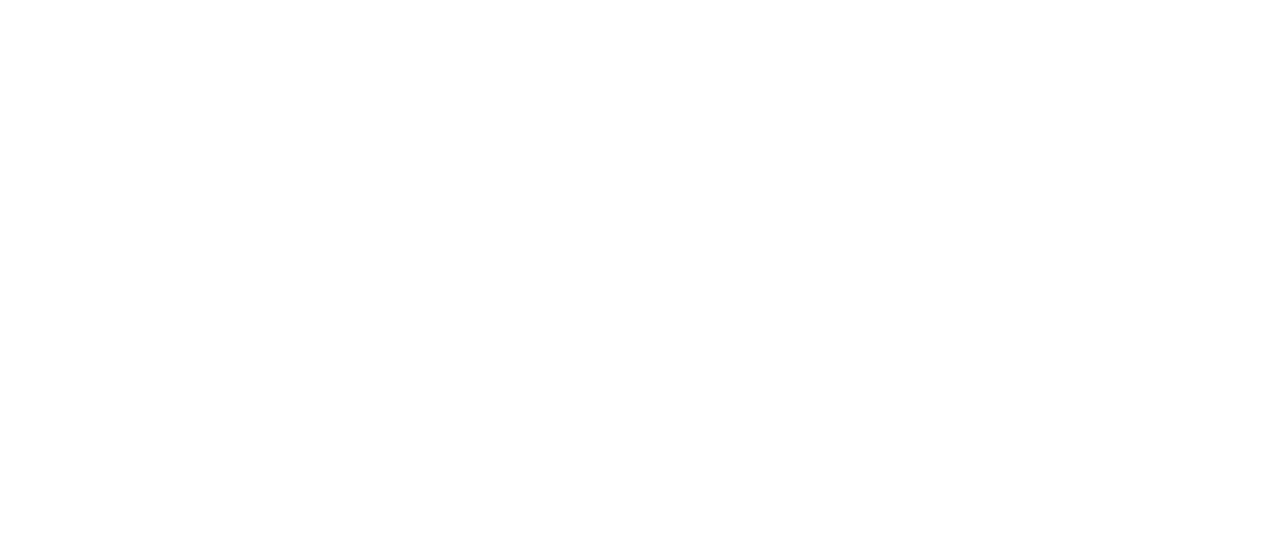
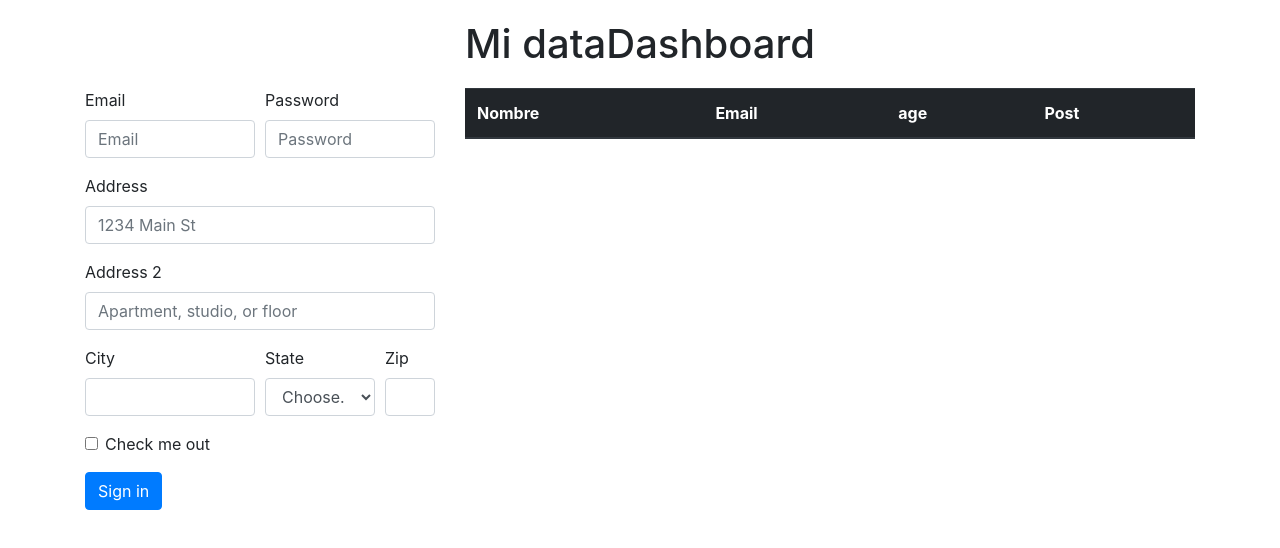
Before and after one commit to trainning-sugar/redSocial, a plain HTML site: page index.html in a window 1280 px wide. Drawn offline with nearby package versions, Linux system fonts and the light colour scheme; no server answers.

Commit message:
agregando firebase y consultando data

```diff
--- a/app.js
+++ b/app.js
@@ -0,0 +1,23 @@
+//var rootRef = firebase.database().ref();
+
+const rootRef = firebase.database().ref();
+rootRef.once("value")
+  .then(snapshot=> {
+    const data = snapshot.val();
+    const tbody = document.getElementById('tbody-data');
+    tbody.innerHTML = '';
+
+    for(let property in data){
+      tbody.innerHTML  += `
+      <tr>
+      <th scope="row">${property}</th>
+      <td>${data[property].mail}</td>
+      <td>${data[property].number}</td>
+      <td>${data[property].post}</td>
+    </tr>
+      `
+    }
+  })
+  .catch(error=>{
+    console.log('error' + error);
+  });
--- a/index.html
+++ b/index.html
@@ -5,11 +5,96 @@
   <meta charset="UTF-8">
   <meta name="viewport" content="width=device-width, initial-scale=1.0">
   <meta http-equiv="X-UA-Compatible" content="ie=edge">
+  <link rel="stylesheet" href="https://stackpath.bootstrapcdn.com/bootstrap/4.1.2/css/bootstrap.min.css" integrity="sha384-Smlep5jCw/wG7hdkwQ/Z5nLIefveQRIY9nfy6xoR1uRYBtpZgI6339F5dgvm/e9B"
+    crossorigin="anonymous">
   <link rel="stylesheet" href="style.css">
   <title>Chat</title>
 </head>
 
 <body>
+  <div id="root">
+    <h1 class="text-center" id="title">Mi dataDashboard</h1>
+    <div class="container">
+      <div class="row">
+        <div class="col-sm-4">
+          <form>
+            <div class="form-row">
+              <div class="form-group col-md-6">
+                <label for="inputEmail4">Email</label>
+                <input type="email" class="form-control" id="inputEmail4" placeholder="Email">
+              </div>
+              <div class="form-group col-md-6">
+                <label for="inputPassword4">Password</label>
+                <input type="password" class="form-control" id="inputPassword4" placeholder="Password">
+              </div>
+            </div>
+            <div class="form-group">
+              <label for="inputAddress">Address</label>
+              <input type="text" class="form-control" id="inputAddress" placeholder="1234 Main St">
+            </div>
+            <div class="form-group">
+              <label for="inputAddress2">Address 2</label>
+              <input type="text" class="form-control" id="inputAddress2" placeholder="Apartment, studio, or floor">
+            </div>
+            <div class="form-row">
+              <div class="form-group col-md-6">
+                <label for="inputCity">City</label>
+                <input type="text" class="form-control" id="inputCity">
+              </div>
+              <div class="form-group col-md-4">
+                <label for="inputState">State</label>
+                <select id="inputState" class="form-control">
+                  <option selected>Choose...</option>
+                  <option>...</option>
+                </select>
+              </div>
+              <div class="form-group col-md-2">
+                <label for="inputZip">Zip</label>
+                <input type="text" class="form-control" id="inputZip">
+              </div>
+            </div>
+            <div class="form-group">
+              <div class="form-check">
+                <input class="form-check-input" type="checkbox" id="gridCheck">
+                <label class="form-check-label" for="gridCheck">
+                  Check me out
+                </label>
+              </div>
+            </div>
+            <button type="submit" class="btn btn-primary">Sign in</button>
+          </form>
+        </div>
+        <div class="col-sm-8">
+          <table class="table">
+            <thead class="thead-dark">
+              <tr>
+                <th scope="col">Nombre</th>
+                <th scope="col">Email</th>
+                <th scope="col">age</th>
+                <th scope="col">Post</th>
+              </tr>
+            </thead>
+            <tbody id="tbody-data">
+
+            </tbody>
+          </table>
+        </div>
+      </div>
+    </div>
+  </div>
+  <script src="https://www.gstatic.com/firebasejs/5.2.0/firebase.js"></script>
+  <script>
+    // Initialize Firebase
+    var config = {
+      apiKey: "AIzaSyBDsbZpAAbs46gX8-2KPMn8hHMVxNxA4Hw",
+      authDomain: "hola-roster.firebaseapp.com",
+      databaseURL: "https://hola-roster.firebaseio.com",
+      projectId: "hola-roster",
+      storageBucket: "",
+      messagingSenderId: "893898609777"
+    };
+    firebase.initializeApp(config);
+  </script>
   <script src="app.js"></script>
 </body>
 
--- a/style.css
+++ b/style.css
@@ -0,0 +1,3 @@
+#title {
+  margin: .5em;
+}
```
